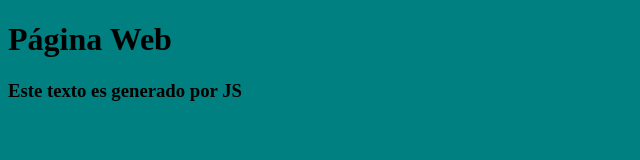
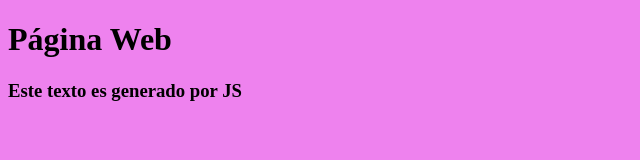
Before and after one commit to adolfo14-hub/web_app_mobile, a plain HTML site: page index.html in a window 1280 px wide. Shown: the whole page, without its empty margins (0-640 px from the left). Drawn offline with Linux system fonts and the light colour scheme.

Commit message:
Cambio CSS

```diff
--- a/CSS/style.css
+++ b/CSS/style.css
@@ -1,3 +1,3 @@
 body{
-    background-color: teal;
+    background-color: violet;
 }
```
